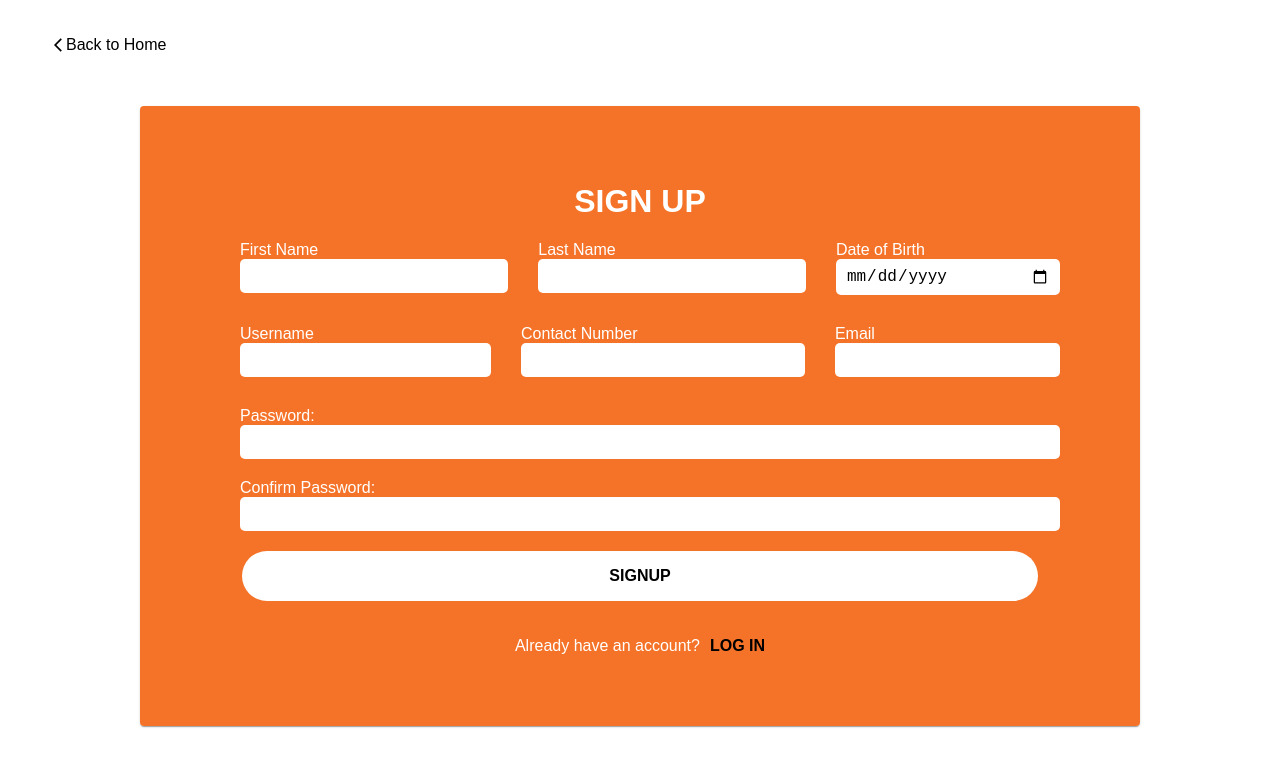
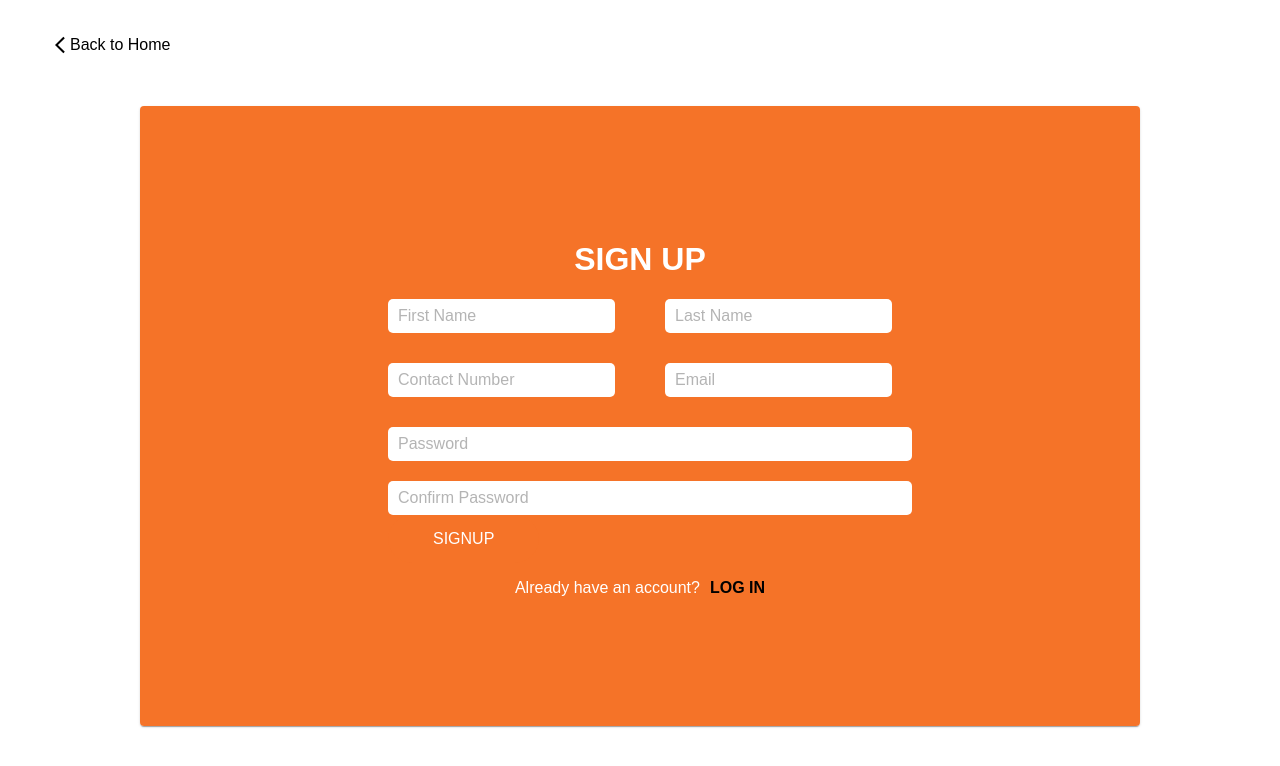
Before and after one commit to Yaj-t/Apartelle_web, a React (Vite) app in the folder client/: page /signup in a window 1280 px wide. Shown: the top 766 px of the page. Built offline with nearby package versions, Linux system fonts and the light colour scheme.

Commit message:
can now signup

```diff
--- a/client/src/components/Signup.jsx
+++ b/client/src/components/Signup.jsx
@@ -1,179 +1,113 @@
-import React, { useState } from 'react'
+import React from 'react';
 import Card from '@mui/material/Card';
 import ArrowBackIosNewIcon from '@mui/icons-material/ArrowBackIosNew';
-import SignUpCSS from '../styles/signup.module.css'
+import SignUpCSS from '../styles/signup.module.css';
 import { Link } from 'react-router-dom';
+import { Formik, Form, Field, ErrorMessage } from 'formik';
+import * as Yup from 'yup';
+import axios from 'axios';
+
+const SignupSchema = Yup.object().shape({
+  firstName: Yup.string().required('First Name is required'),
+  lastName: Yup.string().required('Last Name is required'),
+  contactNumber: Yup.string().required('Contact Number is required'),
+  email: Yup.string().email('Invalid email').required('Email is required'),
+  password: Yup.string()
+    .min(6, 'Password must be at least 6 characters')
+    .required('Password is required'),
+  confirmPassword: Yup.string()
+    .oneOf([Yup.ref('password'), null], 'Passwords must match')
+    .required('Confirm Password is required'),
+});
 
 function Signup() {
-  const [formData, setFormData] = useState({
-    firstName: '',
-    lastName: '',
-    dob: '',
-    contactNumber: '',
-    email: '',
-    username: '',
-    password: '',
-    confirmPassword: '',
-  });
-
-  const handleChange = (e) => {
-    const { name, value } = e.target;
-    setFormData((prevData) => ({ ...prevData, [name]: value }));
-  };
-
-  const handleSubmit = (e) => {
-    e.preventDefault();
-    // Handle form submission (e.g., send data to server or perform validation)
-    console.log('Form submitted:', formData);
+  const handleSubmit = async (values, { setSubmitting, resetForm }) => {
+    try {
+      console.log(values)
+      const response = await axios.post('http://localhost:3001/auth/signup', values);
+      console.log('Server response:', response.data);
+      resetForm();
+    } catch (error) {
+      console.error('There was an error submitting the form:', error.message);
+    }
+    setSubmitting(false);
   };
 
   return (
     <div>
-        <Link to='/'>
+      <Link to="/">
         <div className={SignUpCSS.backHome}>
-                <ArrowBackIosNewIcon fontSize='very small'/>
-                <p> Back to Home  </p>
+          <ArrowBackIosNewIcon fontSize="small" />
+          <p>Back to Home</p>
         </div>
       </Link>
 
       <div className={SignUpCSS.signupContainer}>
         <Card>
           <div className={SignUpCSS.signupFormContainer}>
-            <div className={SignUpCSS.signupHeader }>
+            <div className={SignUpCSS.signupHeader}>
               <h1>SIGN UP</h1>
             </div>
 
-            <form onSubmit={handleSubmit}>
+            <Formik
+              initialValues={{
+                firstName: '',
+                lastName: '',
+                contactNumber: '',
+                email: '',
+                password: '',
+                confirmPassword: '',
+              }}
+              validationSchema={SignupSchema}
+              onSubmit={handleSubmit}
+            >
+                <Form>
                   <div className={SignUpCSS.signupForm}>
                     <div className={SignUpCSS.signupInputContainer}>
                       <div className={SignUpCSS.signupInput}>
-                    <div>
-                      <label htmlFor="firstName">First Name</label>
-                      <input
-                        type="text"
-                        id="firstName"
-                        name="firstName"
-                        value={formData.firstName}
-                        onChange={handleChange}
-                        required
-                      />
+                        <Field type="text" name="firstName" placeholder="First Name" />
+                        <ErrorMessage name="firstName" component="div" />
+
+                        <Field type="text" name="lastName" placeholder="Last Name" />
+                        <ErrorMessage name="lastName" component="div" />
                       </div>
 
-                    <div>
-                      <label htmlFor="lastName">Last Name</label>
-                      <input
-                        type="text"
-                        id="lastName"
-                        name="lastName"
-                        value={formData.lastName}
-                        onChange={handleChange}
-                        required
-                      />
+                      <div className={SignUpCSS.signupInput}>
+                        <Field type="number" name="contactNumber" placeholder="Contact Number" />
+                        <ErrorMessage name="contactNumber" component="div" />
+
+                        <Field type="email" name="email" placeholder="Email" />
+                        <ErrorMessage name="email" component="div" />
                       </div>
 
-                    <div>
-                      <label htmlFor="dob">Date of Birth</label>
-                      <input
-                        type="date"
-                        id="dob"
-                        name="dob"
-                        value={formData.dob}
-                        onChange={handleChange}
-                        required
-                    />
+                      <div className={SignUpCSS.signupInputPassword}>
+                        <Field type="password" name="password" placeholder="Password" />
+                        <ErrorMessage name="password" component="div" />
+
+                        <Field type="password" name="confirmPassword" placeholder="Confirm Password" />
+                        <ErrorMessage name="confirmPassword" component="div" />
                       </div>
                     </div>
 
+                    <button type="submit">
+                      SIGNUP
+                    </button>
+                  </div>
+                </Form>
 
-                  <div className={SignUpCSS.signupInput}>
-                    <div>
-                      <label htmlFor="username">Username</label>
-                      <input
-                        type="text"
-                        id="username"
-                        name="username"
-                        value={formData.username}
-                        onChange={handleChange}
-                        required
-                      />
-                    </div>
-
-                    <div>
-                      <label htmlFor="contactNumber">Contact Number</label>
-                      <input
-                        type="number"
-                        id="contactNumber"
-                        name="contactNumber"
-                        value={formData.contactNumber}
-                        onChange={handleChange}
-                        required
-                    />
-                    </div>
-
-                    <div>
-                      <label htmlFor="email">Email</label>
-                      <input
-                        type="email"
-                        id="email"
-                        name="email"
-                        value={formData.email}
-                        onChange={handleChange}
-                        required
-                    />
-                    </div>
-                  </div>
-
-                  <div className={SignUpCSS.signupInputContainer}>
-                    <div className={SignUpCSS.signupInputPassword}>
-                      <div>
-                        <label htmlFor="password">Password:</label>
-                        <input
-                          type="password"
-                          id="password"
-                          name="password"
-                          value={formData.password}
-                          onChange={handleChange}
-                          required
-                        />
-                      </div>
-
-
-                      <div>
-                        <label htmlFor="confirmPassword">Confirm Password:</label>
-                        <input
-                          type="password"
-                          id="confirmPassword"
-                          name="confirmPassword"
-                          value={formData.confirmPassword}
-                          onChange={handleChange}
-                          required
-                        />
-                      </div>
-                    </div>
-                  </div>
-                </div>
-
-                <Link to='/'>
-                  <div className={SignUpCSS.signupInput}>
-                    <input type="button" value="SIGNUP" />
-                  </div>
-                </Link>
-              </div>
-
-            </form>
+            </Formik>
 
             <div className={SignUpCSS.goToLogIn}>
-              <p> Already have an account? </p>
-              <Link to='/login'>
+              <p>Already have an account?</p>
+              <Link to="/login">
                 <strong>LOG IN</strong>
               </Link>
             </div>
           </div>
         </Card>
       </div>
-
     </div>
   );
-};
+}
 
-export default Signup
+export default Signup;
```
Also changed, not shown: 1 other file (tests, documents, lock files or other folders). Lines whose indentation alone changed are shown as unchanged.
